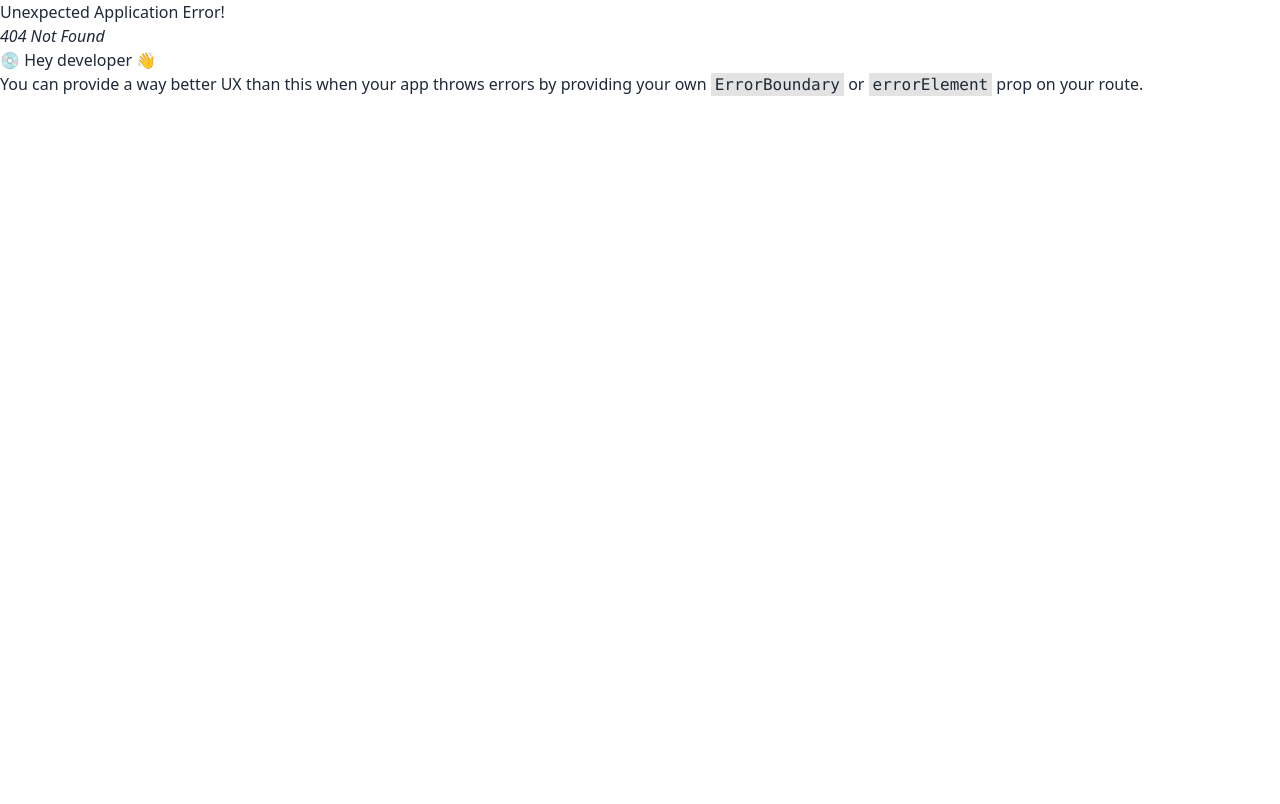
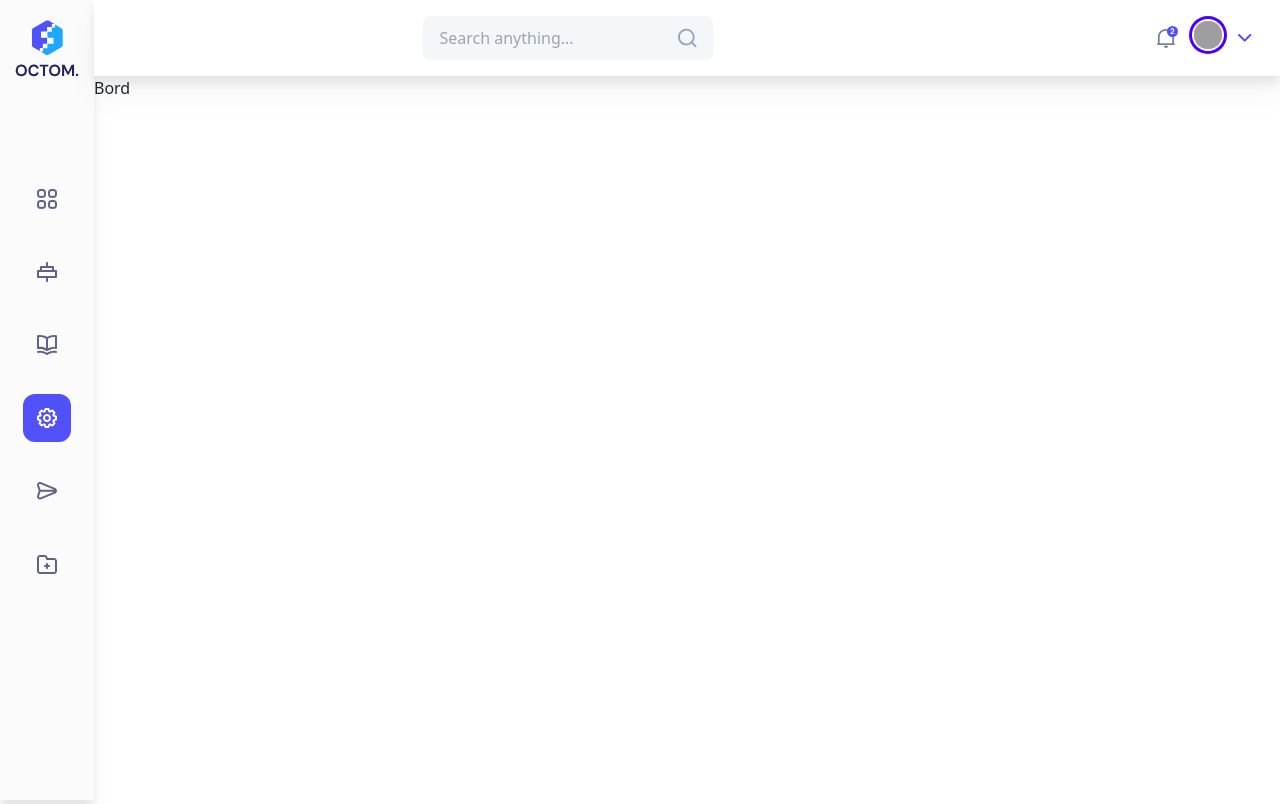
Before and after one commit to LochinbekKarimov2006/8_6_dar, a React (Vite) app: page /2 in a window 1280 px wide. Before the commit this address had no page. Built offline with nearby package versions, Linux system fonts and the light colour scheme; grey boxes are pictures that could not be loaded.

Commit message:
bg-rang togirlandi

```diff
--- a/src/App.css
+++ b/src/App.css
@@ -17,3 +17,6 @@
 .link{
   transition: all .5s ease;
 }
+body{
+  background-color: #fff;
+}
--- a/src/components/Menyu.jsx
+++ b/src/components/Menyu.jsx
@@ -76,7 +76,7 @@ function Menyu() {
               />
             </svg>
           </NavLink>
-          <NavLink to="/user" className=" p-[14px] link  rounded-[12px]">
+          <NavLink to="/1" className=" p-[14px] link  rounded-[12px]">
             <svg
               width="20"
               height="20"
@@ -90,7 +90,7 @@ function Menyu() {
               />
             </svg>
           </NavLink>
-          <NavLink to="/user" className=" p-[14px] link  rounded-[12px]">
+          <NavLink to="/2" className=" p-[14px] link  rounded-[12px]">
             <svg
               width="20"
               height="20"
@@ -104,7 +104,7 @@ function Menyu() {
               />
             </svg>
           </NavLink>
-          <NavLink to="/user" className=" p-[14px] link  rounded-[12px]">
+          <NavLink to="/1" className=" p-[14px] link  rounded-[12px]">
             <svg
               width="20"
               height="20"
@@ -118,7 +118,7 @@ function Menyu() {
               />
             </svg>
           </NavLink>
-          <NavLink to="/user" className=" p-[14px] link  rounded-[12px]">
+          <NavLink to="/1" className=" p-[14px] link  rounded-[12px]">
             <svg
               width="20"
               height="20"
--- /dev/null
+++ b/src/pages/Bord.jsx
@@ -0,0 +1,9 @@
+import React from 'react'
+
+function Bord() {
+  return (
+    <div>Bord</div>
+  )
+}
+
+export default Bord
--- /dev/null
+++ b/src/pages/Data.jsx
@@ -0,0 +1,9 @@
+import React from 'react'
+
+function Data() {
+  return (
+    <div>Data</div>
+  )
+}
+
+export default Data
--- /dev/null
+++ b/src/pages/Data2.jsx
@@ -0,0 +1,9 @@
+import React from 'react'
+
+function Data2() {
+  return (
+    <div>Data2</div>
+  )
+}
+
+export default Data2
```
Also changed, not shown: src/App.jsx (+16 -2 lines).
